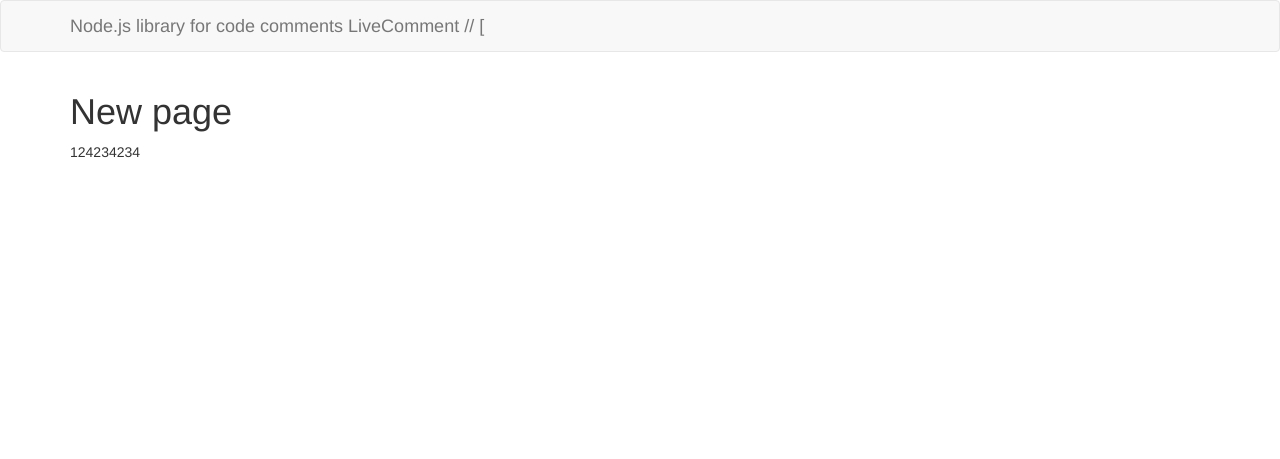
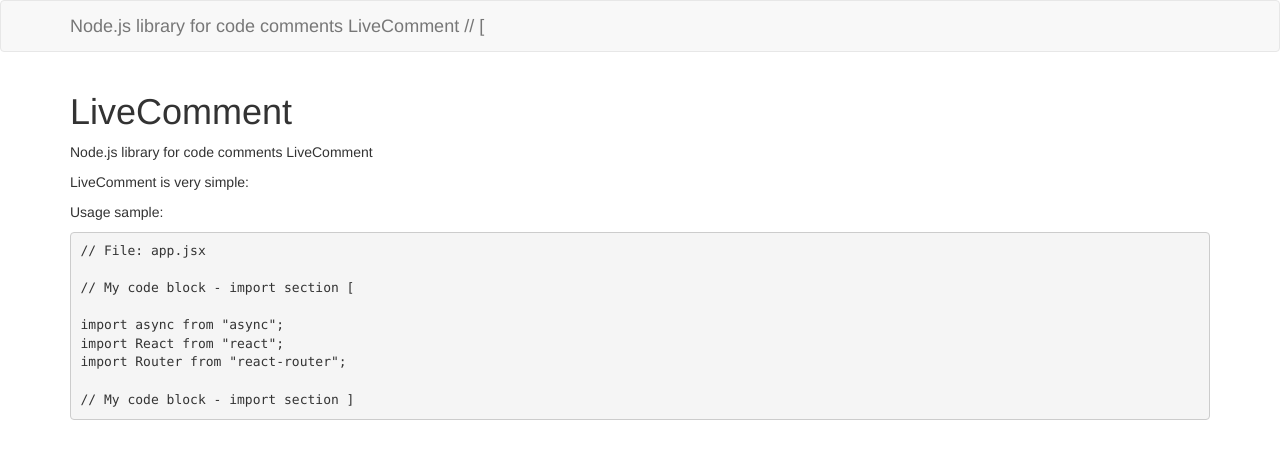
Before and after one commit to d08ble/d08ble.github.io, a Jekyll site: the page built from new-page.md, in a window 1280 px wide. Shown: the top 459 px of the page. Built offline with Jekyll 4.4.1, drawn with Linux system fonts in a browser that asks for light colours.

Commit message:
Edit from JekyllCMS

````diff
--- a/new-page.md
+++ b/new-page.md
@@ -1,4 +1,19 @@
 ---
-title: New page
+title: LiveComment
 ---
-124234234
+Node.js library for code comments LiveComment
+
+LiveComment is very simple:
+
+Usage sample:
+```javascript
+// File: app.jsx
+
+// My code block - import section [
+
+import async from "async";
+import React from "react";
+import Router from "react-router";
+
+// My code block - import section ]
+```
````
